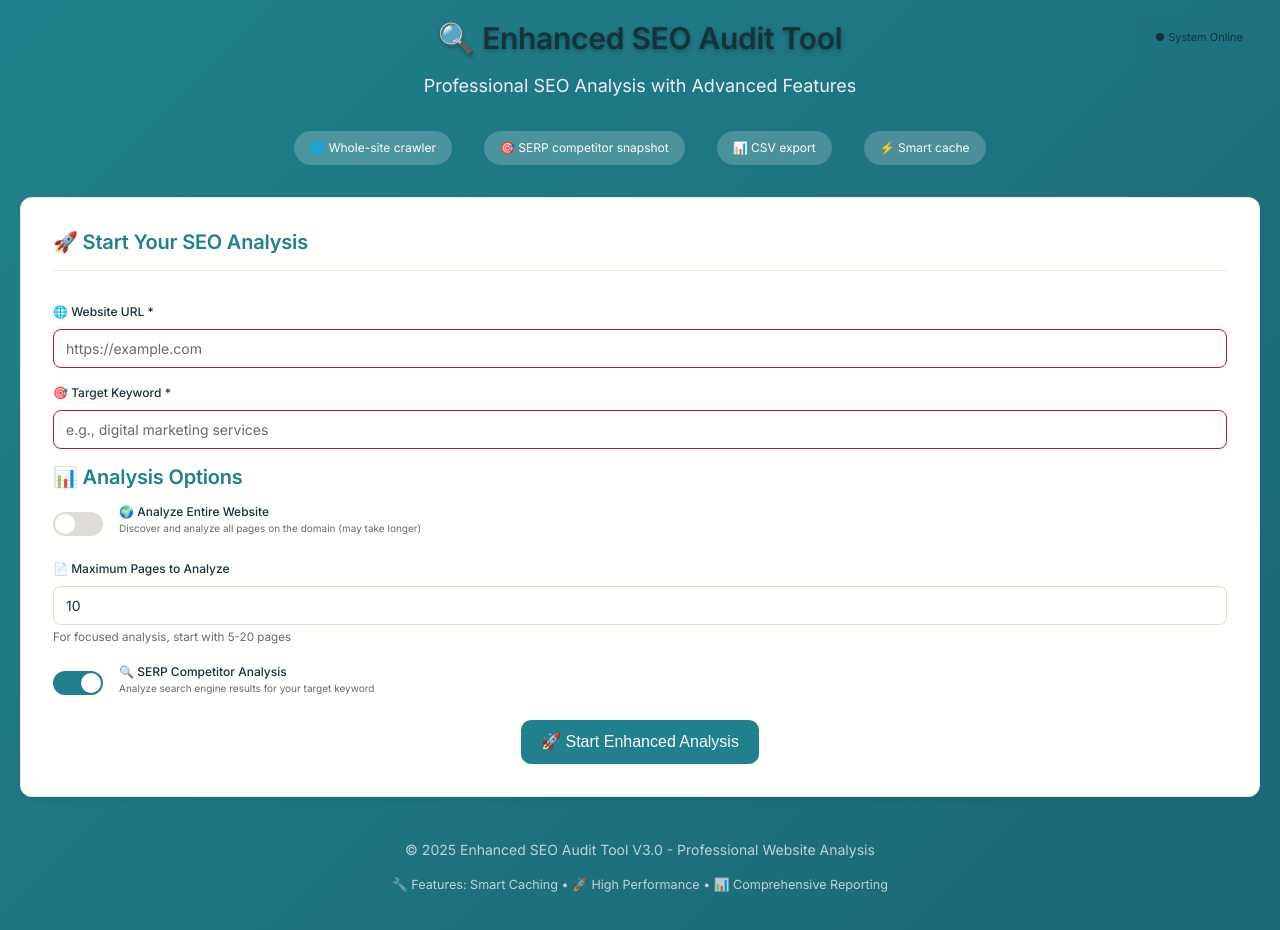
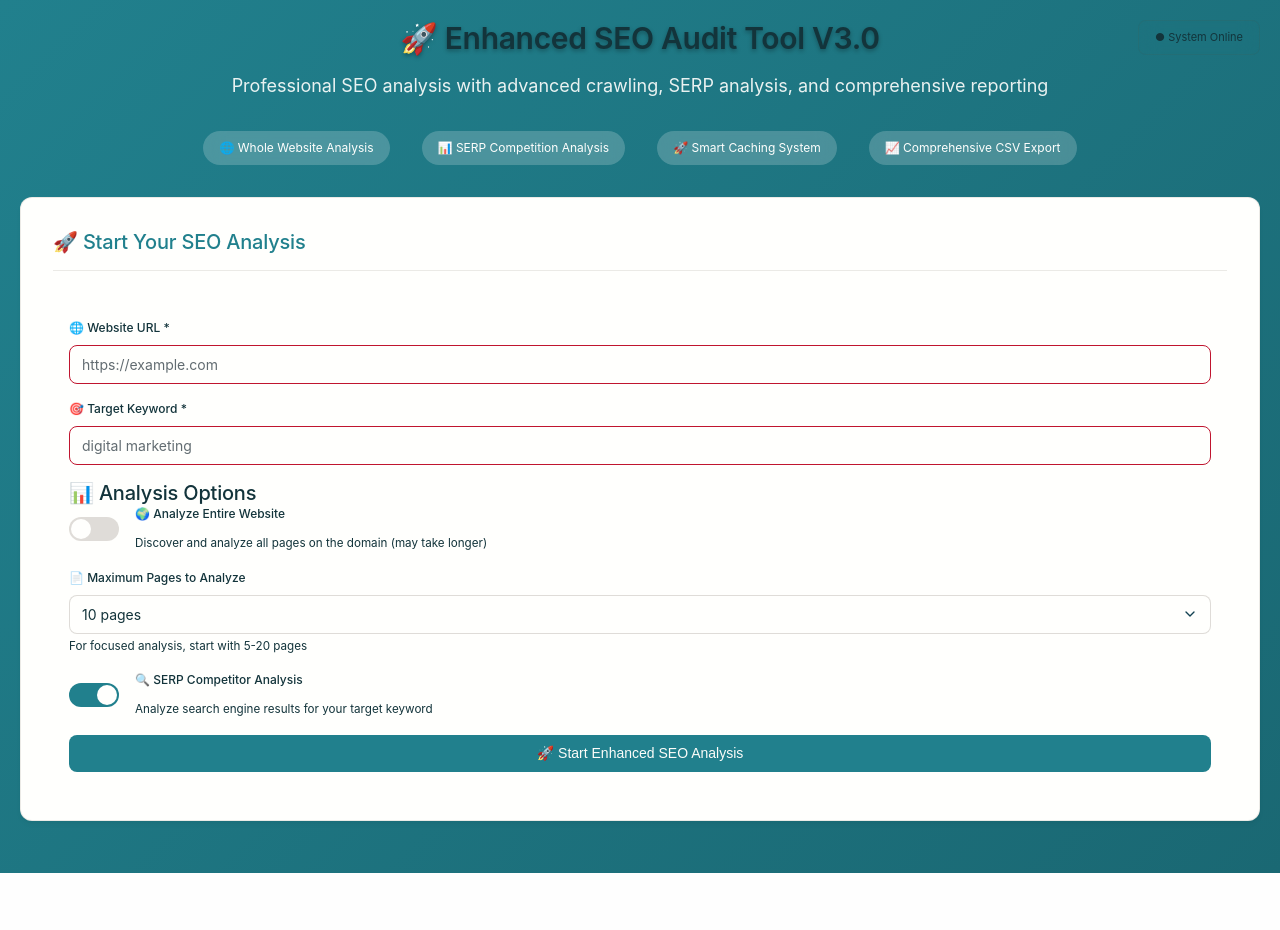
Before and after one commit to magekt/seo-audit-service, a Flask app: page / in a window 1280 px wide. After the commit the page ends 873 px from the top, so only its background shows below. Run offline with Flask 3, Linux system fonts and the light colour scheme; data that the repository does not hold is empty; some libraries are stand-ins or nearby versions; some web fonts are replaced.

Commit message:
Update index.html

```diff
--- a/templates/index.html
+++ b/templates/index.html
@@ -5,282 +5,144 @@
     <meta name="viewport" content="width=device-width, initial-scale=1.0">
     <title>Enhanced SEO Audit Tool V3.0</title>
     <link rel="stylesheet" href="{{ url_for('static', filename='css/enhanced-styles.css') }}">
-    <link rel="preconnect" href="https://fonts.googleapis.com">
-    <link rel="preconnect" href="https://fonts.gstatic.com" crossorigin>
-    <link href="https://fonts.googleapis.com/css2?family=Inter:wght@300;400;500;600;700&display=swap" rel="stylesheet">
+    <link rel="icon" href="{{ url_for('static', filename='favicon.ico') }}" type="image/x-icon">
 </head>
 <body>
     <div class="container">
-        <!-- Header Section -->
+        <!-- System Status -->
+        <div class="system-status" id="system-status">
+            ⏳ Checking system status...
+        </div>
+
+        <!-- Header -->
         <header class="header">
-            <h1>🔍 Enhanced SEO Audit Tool</h1>
-            <p class="subtitle">Professional SEO Analysis with Advanced Features</p>
+            <h1>🚀 Enhanced SEO Audit Tool V3.0</h1>
+            <p class="subtitle">Professional SEO analysis with advanced crawling, SERP analysis, and comprehensive reporting</p>
             <div class="features">
-                <span>🌐 Whole-site crawler</span>
-                <span>🎯 SERP competitor snapshot</span>
-                <span>📊 CSV export</span>
-                <span>⚡ Smart cache</span>
+                <span>🌐 Whole Website Analysis</span>
+                <span>📊 SERP Competition Analysis</span>
+                <span>🚀 Smart Caching System</span>
+                <span>📈 Comprehensive CSV Export</span>
             </div>
         </header>
 
-        <!-- System Status -->
-        <div id="system-status" class="system-status">
-            <span>⏳ Checking system status...</span>
-        </div>
-
         <!-- Alert Messages -->
-        <div id="error-message" class="alert alert-error" style="display: none;"></div>
+        <div id="error-message" class="alert" style="display: none;"></div>
 
         <!-- Form Section -->
         <div id="form-section" class="card">
             <div class="card-header">
                 <h2>🚀 Start Your SEO Analysis</h2>
             </div>
-
+            <div class="card__body">
                 <form id="enhanced-seo-form">
                     <!-- Website URL -->
                     <div class="form-group">
-                    <label for="website-url" class="form-label">
-                        🌐 Website URL *
-                    </label>
-                    <input
-                        type="url"
-                        id="website-url"
-                        name="website_url"
-                        class="form-control"
-                        placeholder="https://example.com"
-                        required
-                    >
+                        <label for="website-url" class="form-label">🌐 Website URL *</label>
+                        <input type="url" id="website-url" name="website_url" class="form-control"
+                               placeholder="https://example.com" required>
                     </div>
 
                     <!-- Target Keyword -->
                     <div class="form-group">
-                    <label for="target-keyword" class="form-label">
-                        🎯 Target Keyword *
-                    </label>
-                    <input
-                        type="text"
-                        id="target-keyword"
-                        name="target_keyword"
-                        class="form-control"
-                        placeholder="e.g., digital marketing services"
-                        required
-                    >
+                        <label for="target-keyword" class="form-label">🎯 Target Keyword *</label>
+                        <input type="text" id="target-keyword" name="target_keyword" class="form-control"
+                               placeholder="digital marketing" required>
                     </div>
 
                     <!-- Analysis Options -->
                     <div class="form-group">
-                    <h3 style="margin-bottom: 1rem; color: var(--primary-color);">📊 Analysis Options</h3>
+                        <h3>📊 Analysis Options</h3>
 
                         <!-- Whole Website Toggle -->
                         <div class="toggle-group">
-                        <label class="toggle-switch">
+                            <div class="toggle-switch">
                                 <input type="checkbox" id="whole-website" name="whole_website">
                                 <span class="toggle-slider"></span>
-                        </label>
-                        <label for="whole-website" class="form-label">
-                            🌍 Analyze Entire Website
-                            <small style="display: block; color: var(--text-muted); font-weight: normal;">
-                                Discover and analyze all pages on the domain (may take longer)
-                            </small>
-                        </label>
+                            </div>
+                            <div>
+                                <label for="whole-website" class="form-label">🌍 Analyze Entire Website</label>
+                                <small>Discover and analyze all pages on the domain (may take longer)</small>
+                            </div>
                         </div>
 
-                    <!-- Max Pages Input -->
-                    <div class="form-group" id="max-pages-group">
-                        <label for="max-pages" class="form-label">
-                            📄 Maximum Pages to Analyze
-                        </label>
-                        <input
-                            type="number"
-                            id="max-pages"
-                            name="max_pages"
-                            class="form-control"
-                            value="10"
-                            min="1"
-                            max="100"
-                        >
-                        <small style="color: var(--text-muted);">
-                            For focused analysis, start with 5-20 pages
-                        </small>
+                        <!-- Max Pages -->
+                        <div class="form-group">
+                            <label for="max-pages" class="form-label">📄 Maximum Pages to Analyze</label>
+                            <select id="max-pages" name="max_pages" class="form-control">
+                                <option value="5">5 pages</option>
+                                <option value="10" selected>10 pages</option>
+                                <option value="25">25 pages</option>
+                                <option value="50">50 pages</option>
+                            </select>
+                            <small>For focused analysis, start with 5-20 pages</small>
                         </div>
 
                         <!-- SERP Analysis Toggle -->
                         <div class="toggle-group">
-                        <label class="toggle-switch">
+                            <div class="toggle-switch">
                                 <input type="checkbox" id="serp-analysis" name="serp_analysis" checked>
                                 <span class="toggle-slider"></span>
-                        </label>
-                        <label for="serp-analysis" class="form-label">
-                            🔍 SERP Competitor Analysis
-                            <small style="display: block; color: var(--text-muted); font-weight: normal;">
-                                Analyze search engine results for your target keyword
-                            </small>
-                        </label>
+                            </div>
+                            <div>
+                                <label for="serp-analysis" class="form-label">🔍 SERP Competitor Analysis</label>
+                                <small>Analyze search engine results for your target keyword</small>
+                            </div>
                         </div>
                     </div>
 
                     <!-- Submit Button -->
-                <div class="text-center">
-                    <button type="submit" id="start-analysis-btn" class="btn btn-primary btn-lg">
-                        🚀 Start Enhanced Analysis
+                    <button type="submit" id="start-analysis-btn" class="btn btn--primary btn--lg btn--full-width">
+                        🚀 Start Enhanced SEO Analysis
                     </button>
+                </form>
             </div>
-            </form>
         </div>
 
         <!-- Progress Section -->
-        <div id="progress-section" class="card" style="display: none;">
-            <div class="card-header">
+        <div id="progress-section" class="progress-container" style="display: none;">
             <h2>⚡ Analysis in Progress</h2>
+
+            <div class="progress-bar" id="progress-bar">
+                <div class="progress-fill" id="progress-fill" style="width: 0%;"></div>
             </div>
 
-            <div class="progress-container">
-                <div id="progress-text" class="progress-text">
+            <div class="progress-text" id="progress-text">
                 Initializing analysis...
             </div>
 
-                <div id="progress-bar" class="progress-bar">
-                    <div id="progress-fill" class="progress-fill" style="width: 0%;"></div>
-                </div>
-
-                <div id="progress-details" class="progress-details">
+            <div class="progress-details" id="progress-details">
                 Please wait while we analyze your website...
             </div>
 
-                <div class="text-center mt-3">
-                    <button type="button" id="cancel-analysis-btn" class="btn btn-danger">
+            <div class="flex-center" style="margin-top: 20px;">
+                <button type="button" id="cancel-analysis-btn" class="btn btn--secondary">
                     🛑 Cancel Analysis
                 </button>
             </div>
         </div>
-        </div>
 
         <!-- Results Section -->
-        <div id="results-section" class="card" style="display: none;">
+        <div id="results-section" class="results-container" style="display: none;">
             <div class="results-header">
                 <h2>📊 Analysis Results</h2>
-                <div>
-                    <button type="button" id="csv-download-btn" class="btn btn-success" style="display: none;">
+                <div class="flex-center">
+                    <button type="button" id="csv-download-btn" class="btn btn--success" style="display: none;">
                         📥 Download CSV Report
                     </button>
-                    <button type="button" id="new-analysis-btn" class="btn btn-primary">
+                    <button type="button" id="new-analysis-btn" class="btn btn--primary">
                         🆕 New Analysis
                     </button>
                 </div>
             </div>
 
-            <div class="results-container">
-                <div id="report-content" class="report-content">
-                    <!-- Analysis results will be displayed here -->
+            <div class="report-content" id="report-content">
+                <!-- Results will be loaded here -->
             </div>
         </div>
     </div>
 
-        <!-- Footer -->
-        <footer style="text-align: center; margin-top: 3rem; color: rgba(255,255,255,0.7);">
-            <p>&copy; 2025 Enhanced SEO Audit Tool V3.0 - Professional Website Analysis</p>
-            <p style="font-size: 0.9rem; margin-top: 0.5rem;">
-                🔧 Features: Smart Caching • 🚀 High Performance • 📊 Comprehensive Reporting
-            </p>
-        </footer>
-    </div>
-
-    <!-- Enhanced JavaScript -->
+    <!-- JavaScript -->
     <script src="{{ url_for('static', filename='js/enhanced-app.js') }}"></script>
-
-    <!-- Additional Scripts for Enhanced Functionality -->
-    <script>
-        // Additional initialization if needed
-        document.addEventListener('DOMContentLoaded', function() {
-            console.log('🎯 Enhanced SEO Audit Tool V3.0 - DOM Ready');
-
-            // Add any additional initialization here
-            const form = document.getElementById('enhanced-seo-form');
-            if (form) {
-                // Add real-time validation
-                const inputs = form.querySelectorAll('input[required]');
-                inputs.forEach(input => {
-                    input.addEventListener('blur', function() {
-                        if (this.value.trim() === '') {
-                            this.style.borderColor = 'var(--danger-color)';
-                        } else {
-                            this.style.borderColor = 'var(--success-color)';
-                        }
-                    });
-                });
-            }
-
-            // Add keyboard shortcuts
-            document.addEventListener('keydown', function(e) {
-                // Ctrl/Cmd + Enter to start analysis
-                if ((e.ctrlKey || e.metaKey) && e.key === 'Enter') {
-                    const startBtn = document.getElementById('start-analysis-btn');
-                    if (startBtn && startBtn.style.display !== 'none') {
-                        startBtn.click();
-                    }
-                }
-
-                // Escape to cancel
-                if (e.key === 'Escape') {
-                    const cancelBtn = document.getElementById('cancel-analysis-btn');
-                    if (cancelBtn && cancelBtn.style.display !== 'none') {
-                        cancelBtn.click();
-                    }
-                }
-            });
-        });
-
-        // Service Worker for offline capability (optional)
-        if ('serviceWorker' in navigator) {
-            window.addEventListener('load', function() {
-                navigator.serviceWorker.register('/service-worker.js')
-                    .then(function(registration) {
-                        console.log('SW registered with scope: ', registration.scope);
-                    })
-                    .catch(function(error) {
-                        console.log('SW registration failed: ', error);
-                    });
-            });
-        }
-
-        // Error reporting
-        window.addEventListener('error', function(e) {
-            console.error('Global error:', e.error);
-        });
-
-        window.addEventListener('unhandledrejection', function(e) {
-            console.error('Unhandled promise rejection:', e.reason);
-        });
-    </script>
-
-    <!-- Structured Data for SEO -->
-    <script type="application/ld+json">
-    {
-        "@context": "https://schema.org",
-        "@type": "WebApplication",
-        "name": "Enhanced SEO Audit Tool V3.0",
-        "description": "Professional SEO analysis tool with comprehensive website auditing, competitor analysis, and detailed reporting capabilities.",
-        "url": "{{ request.url_root }}",
-        "applicationCategory": "BusinessApplication",
-        "operatingSystem": "All",
-        "permissions": "public",
-        "offers": {
-            "@type": "Offer",
-            "price": "0",
-            "priceCurrency": "USD"
-        },
-        "featureList": [
-            "Comprehensive SEO Analysis",
-            "Whole Website Crawling",
-            "SERP Competitor Analysis",
-            "CSV Export Reports",
-            "Smart Caching System",
-            "Mobile-Friendly Analysis",
-            "Performance Metrics",
-            "Technical SEO Auditing"
-        ]
-    }
-    </script>
 </body>
 </html>
```
Lines whose indentation alone changed are shown as unchanged.
